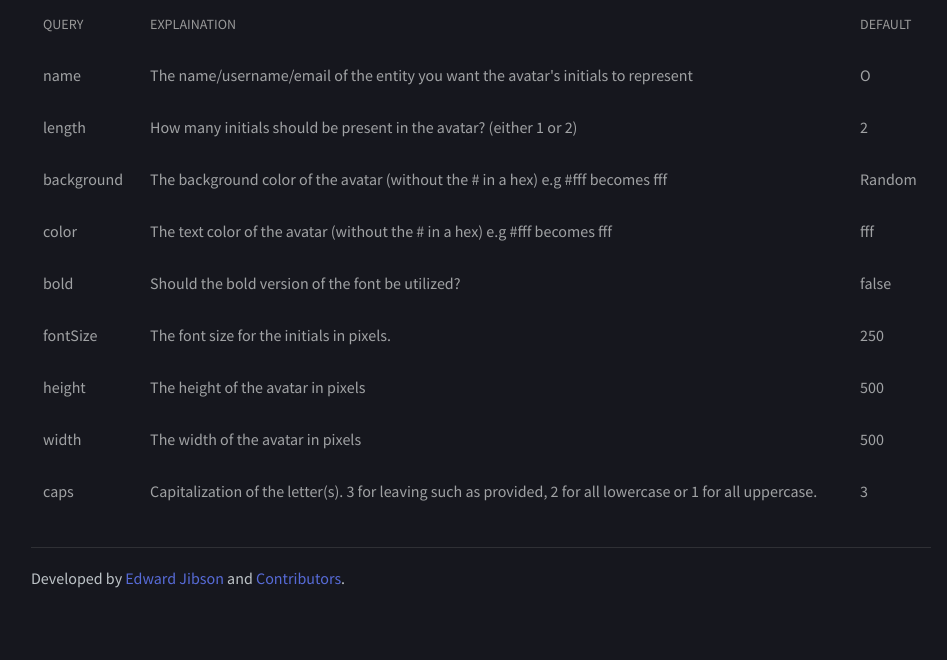
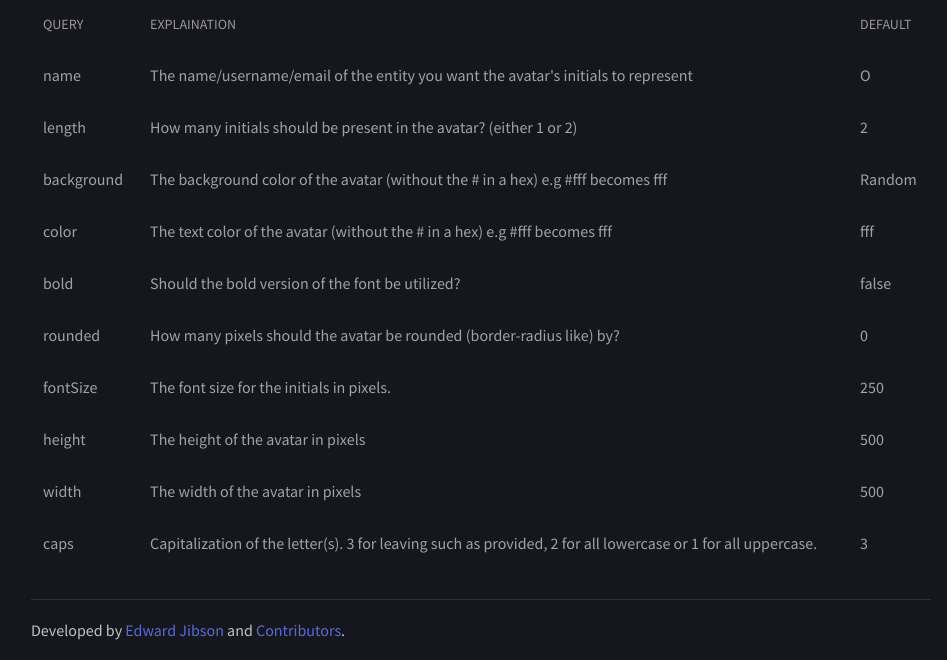
Before and after one commit to eddiejibson/avatars, a PHP site: page / in a window 1280 px wide. Shown: the part 808-1468 px from the top of the page, without its empty margins (159-1106 px from the left). Before the commit the page ends 1396 px from the top, so only its background shows below. Run offline with PHP 8.4, Linux system fonts and the light colour scheme.

Commit message:
Added rounded avatar param

```diff
--- a/generator.php
+++ b/generator.php
@@ -10,6 +10,7 @@ $length = isset($_GET["length"]) ? intval($_GET["length"]) : 2;
 $width = isset($_GET["width"]) ? intval($_GET["width"]) : "500";
 $height = isset($_GET["height"]) ? intval($_GET["height"]) : "500";
 $font_size = isset($_GET["fontSize"]) ? intval($_GET["fontSize"]) : "250";
+$rounded = isset($_GET["rounded"]) ? intval($_GET["rounded"]) : "0";
 $capitalize = (isset($_GET["caps"]) && $_GET["caps"] == "1") ? true : false;
 $lowercase = (isset($_GET["caps"]) && $_GET["caps"] == "2") ? true : false;
 $bold = (isset($_GET["bold"]) && $_GET["bold"] == "true") ? true : false;
@@ -35,4 +36,4 @@ $style = "";
 if ($bold) {
     $style = "font-weight:700;";
 }
-echo '<svg style="' . $style . '" width="' . (string) $width . 'px" height="' . (string) $height . 'px" xmlns="http://www.w3.org/2000/svg" xmlns:xlink="http://www.w3.org/1999/xlink"><defs><style type="text/css">@font-face {font-family: "montserratbold";src: url("https://cdn.oxro.io/fonts/montserrat-bold-webfont.woff2") format("woff2"),url("https://cdn.oxro.io/fonts/montserrat-bold-webfont.woff") format("woff");font-weight: normal;font-style: normal;}</style></defs><rect x="0" y="0" width="500" height="500" style="fill:' . $background . '"/><text x="50%" y="50%" dy=".1em" fill="' . $color . '" text-anchor="middle" dominant-baseline="middle" style="font-family: &quot;Montserrat&quot;, sans-serif; font-size: ' . (string) $font_size . 'px; line-height: 1">' . $letters . '</text></svg>';
+echo '<svg style="' . $style . '" width="' . (string) $width . 'px" height="' . (string) $height . 'px" xmlns="http://www.w3.org/2000/svg" xmlns:xlink="http://www.w3.org/1999/xlink"><defs><style type="text/css">@font-face {font-family: "montserratbold";src: url("https://cdn.oxro.io/fonts/montserrat-bold-webfont.woff2") format("woff2"),url("https://cdn.oxro.io/fonts/montserrat-bold-webfont.woff") format("woff");font-weight: normal;font-style: normal;}</style></defs><rect x="0" y="0" width="500" height="500" rx="' . (string) $rounded .'" style="fill:' . $background . '"/><text x="50%" y="50%" dy=".1em" fill="' . $color . '" text-anchor="middle" dominant-baseline="middle" style="font-family: &quot;Montserrat&quot;, sans-serif; font-size: ' . (string) $font_size . 'px; line-height: 1">' . $letters . '</text></svg>';
--- a/index.html
+++ b/index.html
@@ -454,6 +454,11 @@
                             <td>false</td>
                         </tr>
                         <tr>
+                            <td>rounded</td>
+                            <td>How many pixels should the avatar be rounded (border-radius like) by?</td>
+                            <td>0</td>
+                        </tr>
+                        <tr>
                             <td>fontSize</td>
                             <td>The font size for the initials in pixels.</td>
                             <td>250</td>
```
